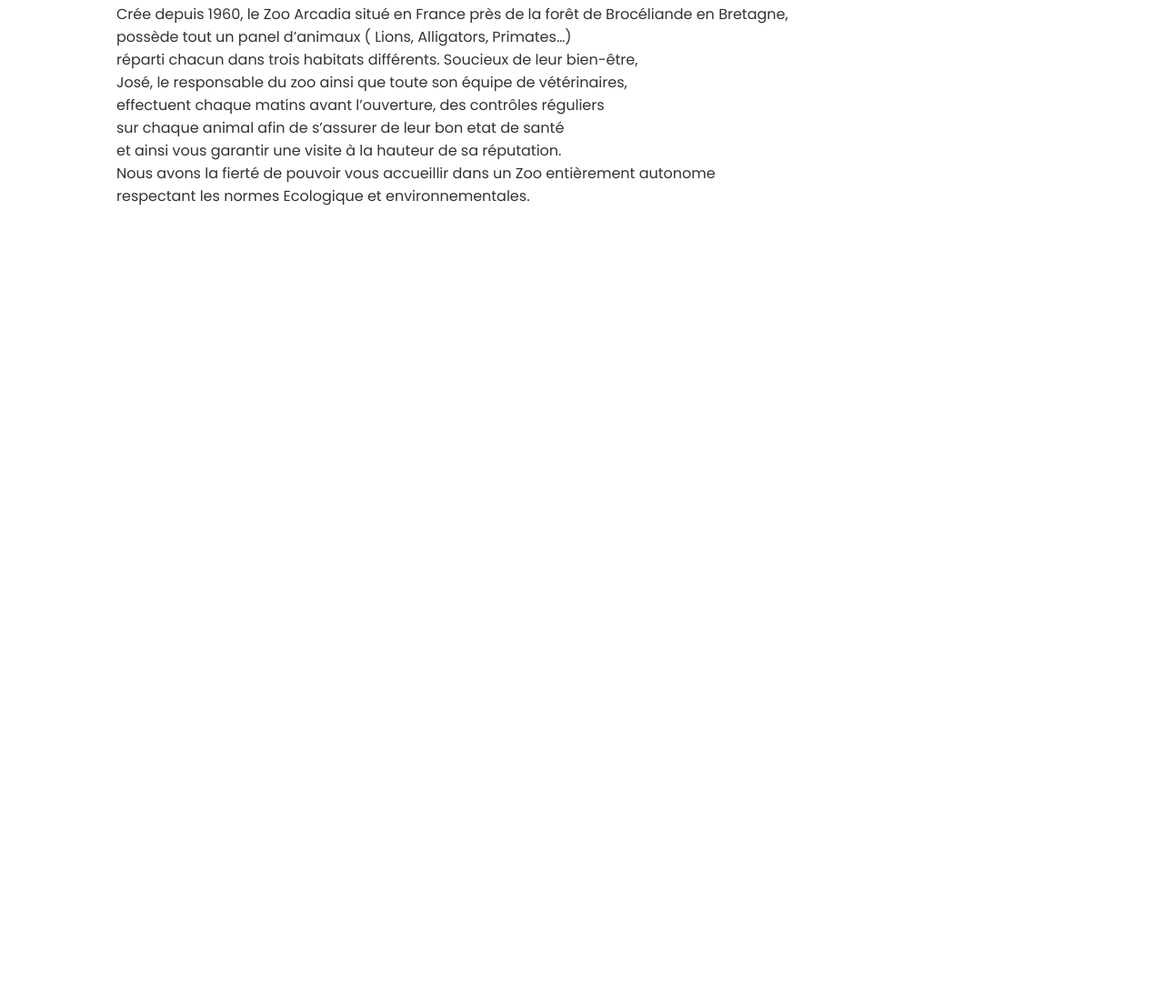
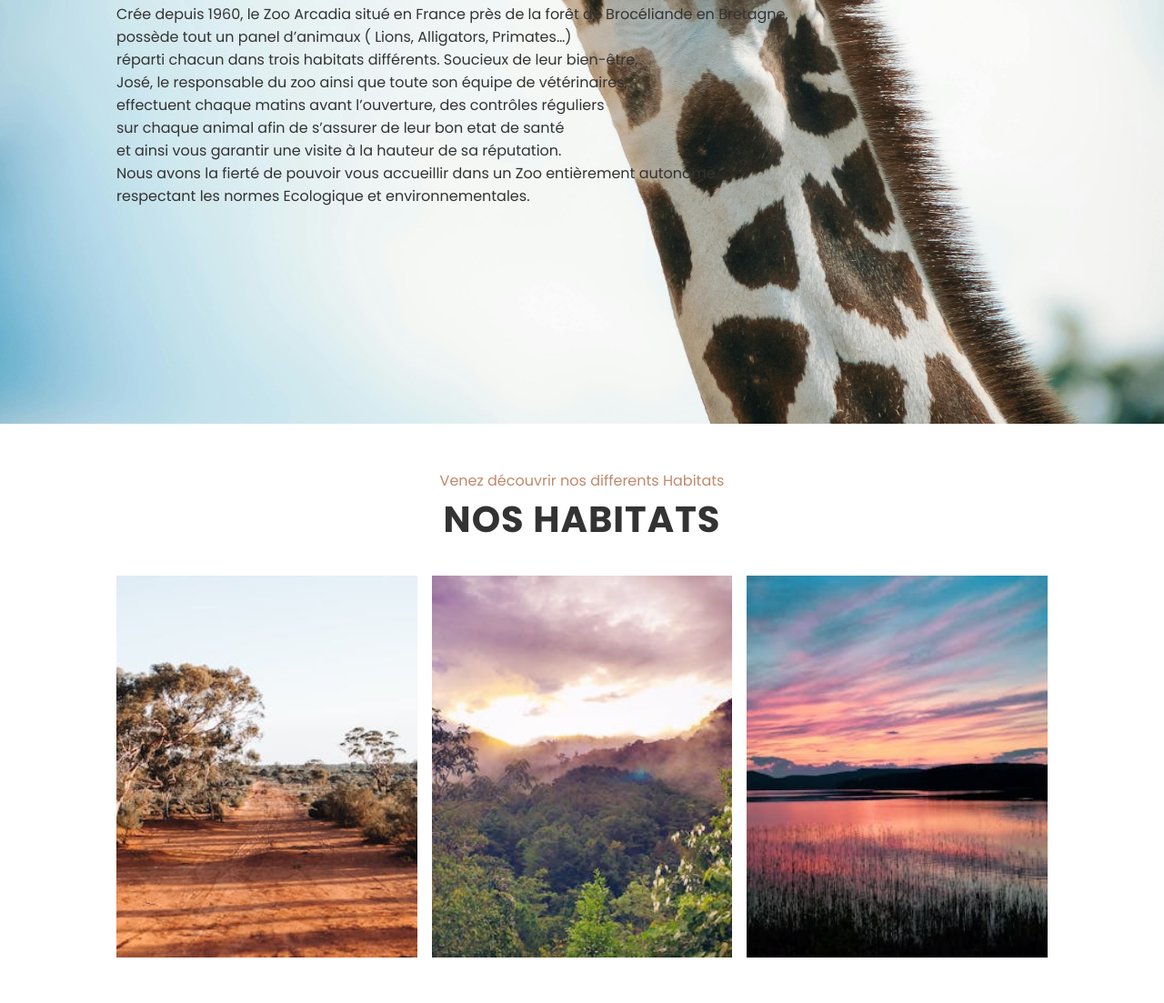
Before and after one commit to chloebaisse1/ecf-projet-arcadia, a plain HTML site: page index.html in a window 1280 px wide. Shown: the part 334-1437 px from the top of the page at 91% size. Before the commit the page ends 800 px from the top, so only its background shows below. Drawn offline with nearby package versions, Linux system fonts and the light colour scheme.

Commit message:
présentation des habitats

```diff
--- a/index.html
+++ b/index.html
@@ -42,6 +42,56 @@
       </div>
     </section>
 
+
+
+
+    <!--Habitats-->
+    <section class="habitats" id="habitats">
+      <div class="section-heading">
+        <span>Venez découvrir nos differents Habitats</span>
+        <h2>Nos Habitats</h2>
+      </div>
+
+      <div class="habitats-container">
+
+        <div class="habitats-box">
+          <img src="./images/habitat1.jpg" alt="">
+          <div class="habitats-content">
+          <h4>La Savane</h4>
+          <p>Situé au coeur du parc, avec une superficie de 4000m2, <br/>
+          l'habitat de la savane possède des rochers chauffants ainsi que des structures en bois.
+          </p>
+          <a href="#" class="btn">Voir les animaux</a>
+        </div>
+        </div>
+
+
+        <div class="habitats-box">
+          <img src="./images/habitat2.jpg" alt="">
+          <div class="habitats-content">
+          <h4>La Jungle</h4>
+          <p>Constitué d'arbres et de ponts suspendus, cet habitat de 3000m2 <br/>
+            a été reproduit afin d'être le plus naturel possible pour nos animaux <br/>
+            grâce à une chaleur tropicale et une végétation adaptée.
+          </p>
+          <a href="#" class="btn">Voir les animaux</a>
+        </div>
+        </div>
+
+        <div class="habitats-box">
+          <img src="./images/habitat3.jpg" alt="">
+          <div class="habitats-content">
+          <h4>Les Marais</h4>
+          <p>Cet Habitat est constitué d'une grande étendue d'eau peu profonde avec beaucoup de végétations.</p>
+          <a href="#" class="btn">Voir les animaux</a>
+        </div>
+        </div>
+
+      </div>
+    </section>
+
+
+
     <script src="app.js"></script>
   </body>
 </html>
--- a/style.css
+++ b/style.css
@@ -47,6 +47,22 @@
 
 .btn:hover {
   background: var(--accent1);
+}
+
+.section-heading {
+  margin-bottom: 2rem;
+  text-align: center;
+}
+
+.section-heading h2 {
+  font-size: clamp(25px, 5vw, 40px);
+  color: var(--text);
+  letter-spacing: 1px;
+  text-transform: uppercase;
+}
+
+.section-heading span {
+  color: var(--accent2);
 }
 
 /**************************************/
@@ -127,3 +143,49 @@
 .home p {
   margin: 1rem 0 2rem 0;
 }
+
+/**************************************/
+/* les habitats */
+
+.habitats-container {
+  display: flex;
+  flex-wrap: wrap;
+  gap: 1rem;
+}
+
+.habitats-box {
+  position: relative;
+  height: 420px;
+  flex: 1 1 17rem;
+  overflow: hidden;
+}
+
+.habitats-box img {
+  width: 100%;
+  height: 100%;
+  object-fit: cover;
+  object-position: center;
+}
+
+.habitats-content {
+  position: absolute;
+  top: -100%;
+  left: 0;
+  width: 100%;
+  height: 100%;
+  text-align: center;
+  padding: 20px;
+  padding-top: 8rem;
+  background: rgba(255, 244, 243, 7);
+  transition: 0.2s ease-in-out;
+}
+
+.habitats-content h4 {
+  font-size: clamp(18px, 4vw, 25px);
+}
+.habitats-content p {
+  margin-bottom: 2rem;
+}
+.habitats-box:hover .habitats-content {
+  top: 0;
+}
```
Also changed, not shown: images/bg.jpg (added), images/habitat1.jpg (added), images/habitat2.jpg (added), images/habitat3.jpg (added).
